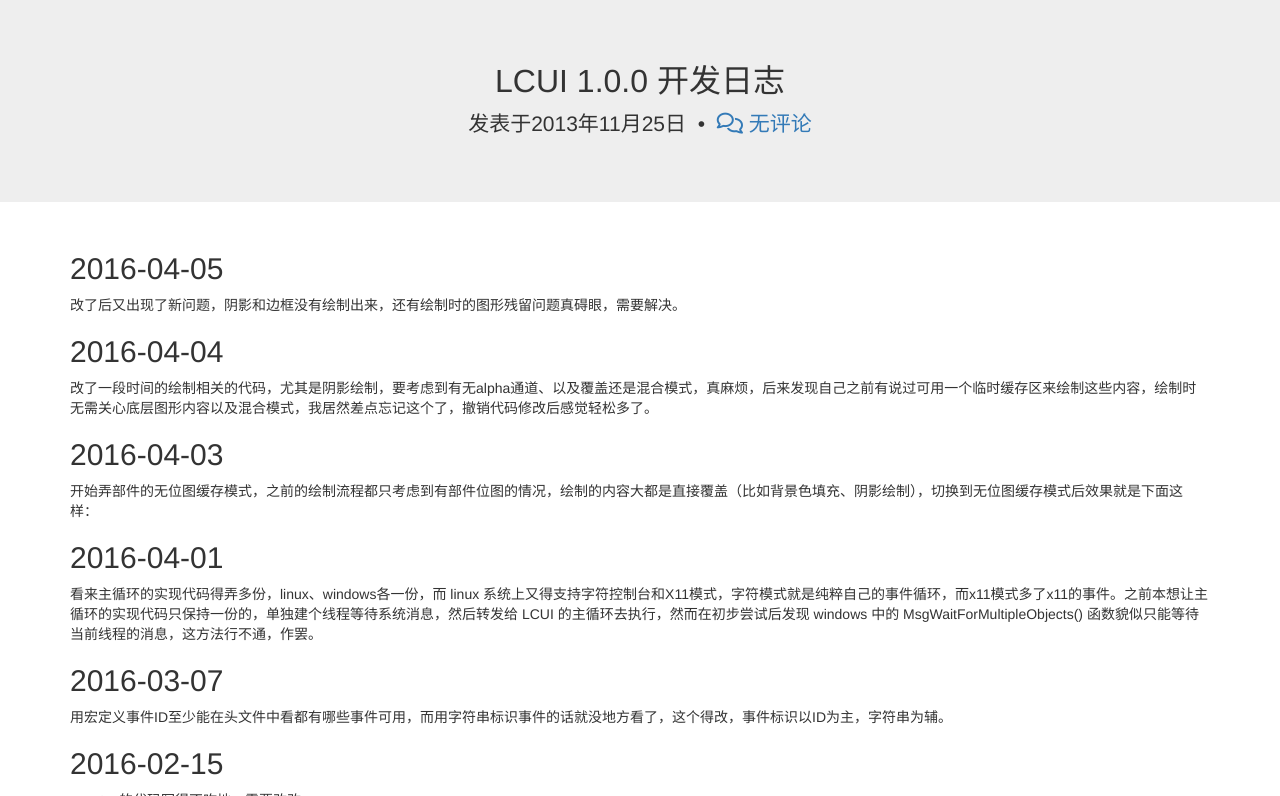
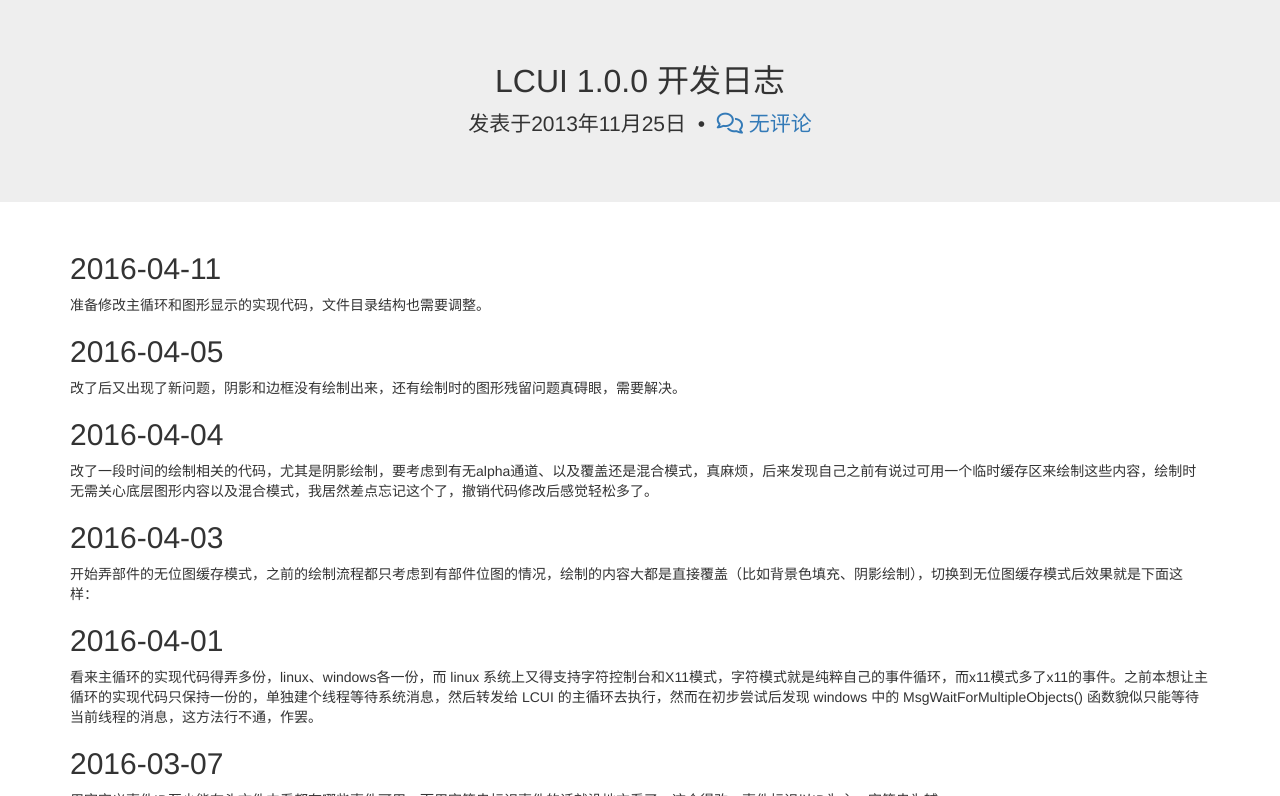
Before and after one commit to lc-soft/lc-soft.io, a Jekyll site: the page built from _posts/2013-11-25-LCUI-1.0.0.md, in a window 1280 px wide and 900 px high, cut to the strip 104-900 px from the top of the window. Built offline with Jekyll 4.4.1, drawn with Linux system fonts in a browser that asks for light colours; nearby versions of some CDN libraries; library files that are not in the unit come from our copies; Markdown is read by kramdown in place of the engine named in the settings.

Commit message:
更新日志

```diff
--- a/_posts/2013-11-25-LCUI-1.0.0.md
+++ b/_posts/2013-11-25-LCUI-1.0.0.md
@@ -2,6 +2,8 @@
 title: LCUI 1.0.0 开发日志
 ds_thread_key: devlog-lcui-1.0.0
 ---
+## 2016-04-11
+准备修改主循环和图形显示的实现代码，文件目录结构也需要调整。
 
 ## 2016-04-05
 改了后又出现了新问题，阴影和边框没有绘制出来，还有绘制时的图形残留问题真碍眼，需要解决。
```
